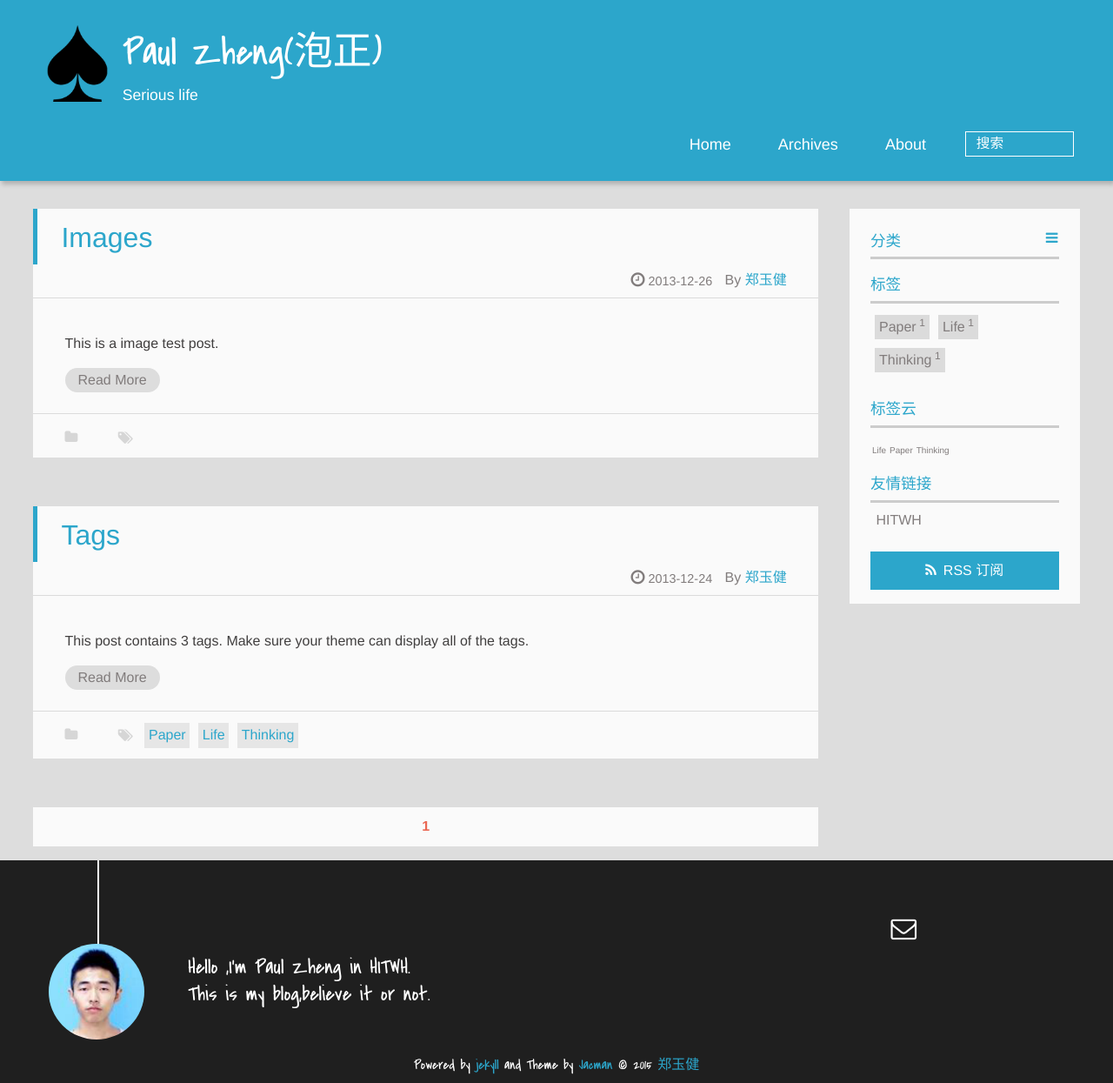
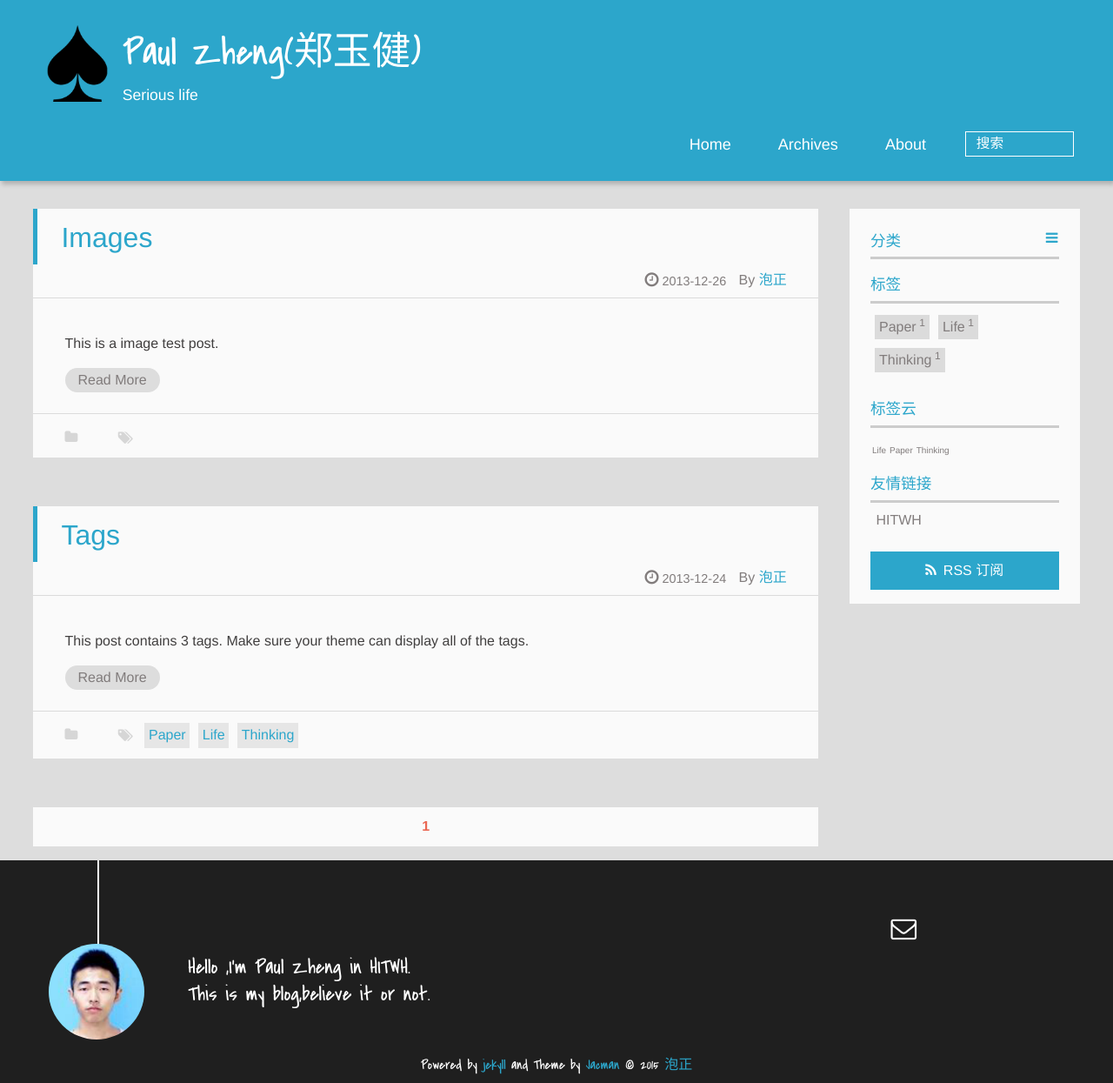
Before and after one commit to PAULYZHENG/paulyzheng.github.io, a Jekyll site: the page built from index.html, in a window 1280 px wide. Shown: the whole page at 87% size. Built offline with Jekyll 4.4.1, drawn with Linux system fonts in a browser that asks for light colours; the list of posts is cut into pages by our own code.

Commit message:
Update _config.yml

```diff
--- a/_config.yml
+++ b/_config.yml
@@ -28,7 +28,7 @@ defaults:
 paginate: 20
 
 #### Site
-title : Paul Zheng(泡正)
+title : Paul Zheng(郑玉健)
 tagline: Serious life
 assets: /assets
 url:
@@ -84,7 +84,7 @@ share_to: true #enable share-to buttons if true
 
 #### Author information
 author:
-  name: 郑玉健      ## e.g. wuchong Author name
+  name: 泡正      ## e.g. wuchong Author name
   intro_line1:  "Hello ,I'm Paul Zheng in HITWH."    ## your introduction on the bottom of the page
   intro_line2:  "This is my blog,believe it or not."  ## the 2nd line
   weibo:      ## e.g. wuchong1014 or 2176287895 for http://weibo.com/2176287895
```
